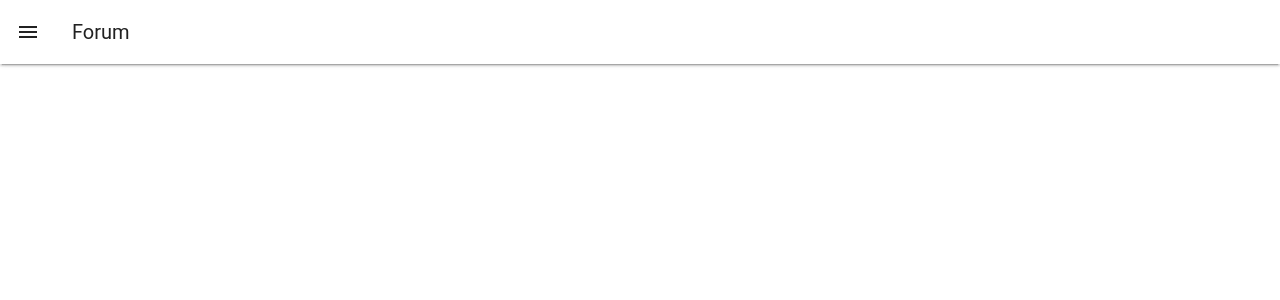
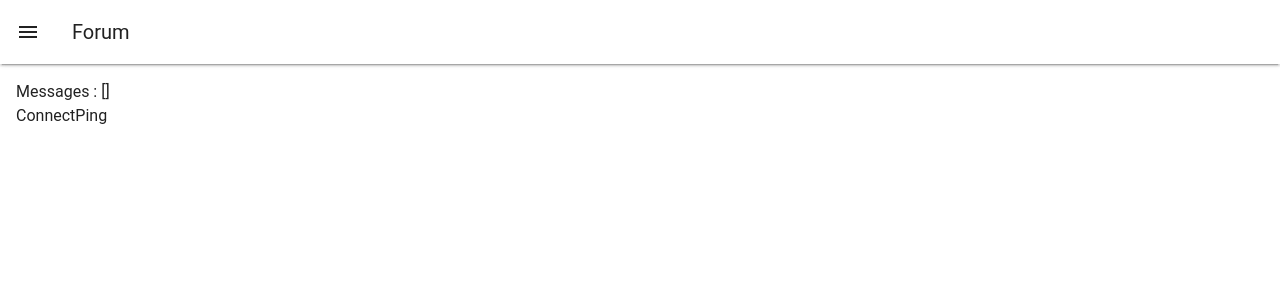
Before and after one commit to NathanMelbeck/Forum, a Nuxt app: page /socket in a window 1280 px wide. Before the commit this address had no page. Shown: the top 300 px of the page. Built offline with nearby package versions, Linux system fonts and the light colour scheme.

Commit message:
route: websocket + page socket.vue

```diff
--- /dev/null
+++ b/pages/socket.vue
@@ -0,0 +1,37 @@
+<script setup>
+let ws;
+const messages = ref([]);
+
+/**
+ * Connect to the websocket server
+ */
+const connect = async () => {
+  const isSecure = location.protocol === 'https:';
+  const url = (isSecure ? "wss://" : "ws://") + location.host + "/ws";
+  if (ws) {
+    ws.close();
+  }
+
+  console.log("Connexion à", url, "...");
+  ws = new WebSocket(url);
+
+  ws.addEventListener("message", event => {
+    const message = event.data;
+    console.log("message");
+    messages.value.push(message);
+  });
+
+  await new Promise((resolve) => ws.addEventListener("open", resolve));
+  console.log("Connecté !");
+};
+
+const ping = () => {
+  console.log("ws envoi ping");
+  ws.send("ping");
+};
+</script>
+<template>
+  <div>Messages : {{ messages }}</div>
+  <button @click="connect">Connect</button>
+  <button @click="ping">Ping</button>
+</template>
```
Also changed, not shown: 1 other file (tests, documents, lock files or other folders).
